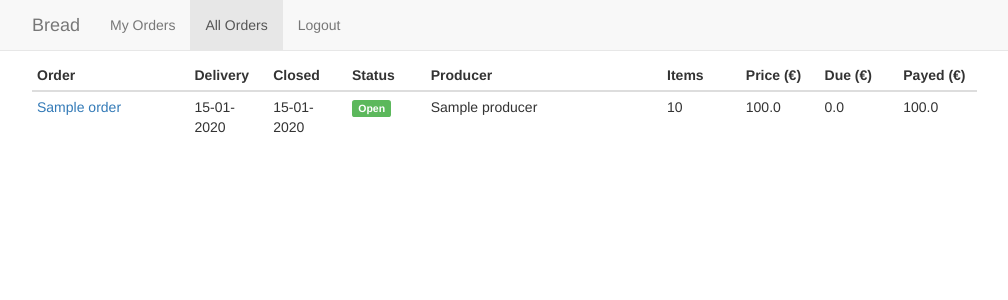
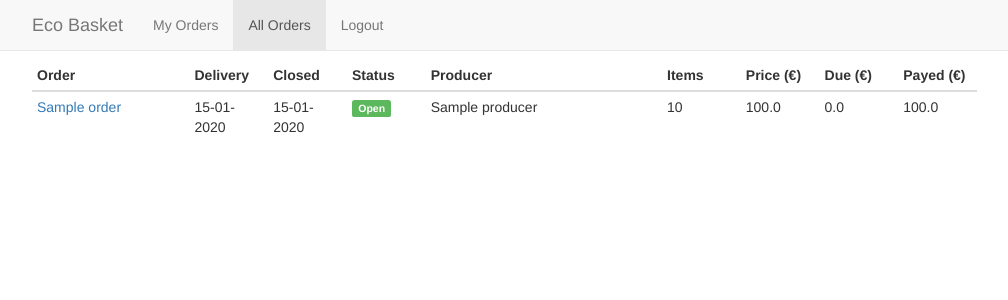
Before and after one commit to sandervalcke/eco-basket, a Flask app: page /allorders in a window 1280 px wide. Shown: the top 300 px of the page, without its empty margins (38-1046 px from the left). Run offline with Flask 2, Linux system fonts and the light colour scheme; a user stored in the database is signed in; tables that the repository leaves empty hold one stand-in row (values such as "Sample post"); parts of the project's set-up code (start-up, migrations or seed data) failed here and were passed over; some libraries are stand-ins or nearby versions.

Commit message:
Bread -> Eco Basket

```diff
--- a/bread/templates/base.html
+++ b/bread/templates/base.html
@@ -2,9 +2,9 @@
 <html>
   <head>
     {% if title %}
-    <title>{{ title }} - Bread</title>
+    <title>{{ title }} - Eco Basket</title>
     {% else %}
-    <title>Bread</title>
+    <title>Eco Basket</title>
     {% endif %}
     <link href="{{ url_for('static', filename='css/bootstrap.min.css') }}" rel="stylesheet">
     <link href="{{ url_for('static', filename='css/theme.css') }}" rel="stylesheet">
@@ -25,7 +25,7 @@
             <span class="sr-only">Toggle navigation</span>
             <span class="icon-bar"></span>
           </button>
-          <a class="navbar-brand" href="#">Bread</a>
+          <a class="navbar-brand" href="#">Eco Basket</a>
         </div>
         <div id="navbar" class="navbar-collapse collapse">
           <ul class="nav navbar-nav">
```
